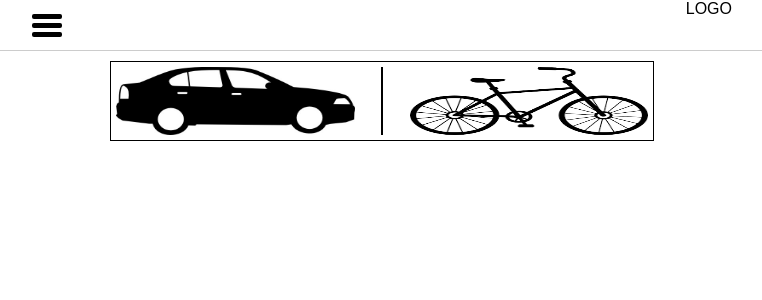
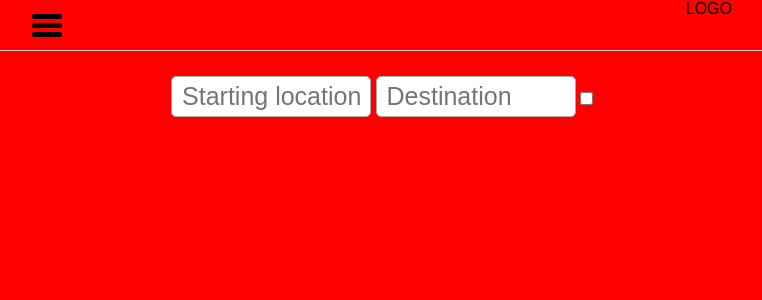
Before and after one commit to cjntifo/pedal-plan, a PHP site: page / in a window 1280 px wide. Shown: the top 300 px of the page, without its empty margins (258-1020 px from the left). Run offline with PHP 8.4, Linux system fonts and the light colour scheme; some libraries are stand-ins or nearby versions.

Commit message:
IE Testing

```diff
--- a/css/bodystyle.css
+++ b/css/bodystyle.css
@@ -2,6 +2,7 @@
 	width: 700px;
 	margin: 0 auto;
 	padding: 10px;
+	text-align: center;
 }
 .selector .car {
 	background: url('../images/car.png');
@@ -30,3 +31,14 @@
 	padding: 5px;
 	border: solid 1px;
 }
+input[type=text] {
+	background: white;
+	padding: 5px 10px;
+	border: solid 1px #aaa;
+	font-size: 25px;
+	border-radius: 5px;
+	width: 200px;
+}
+.input-container {
+	margin-top: 15px;
+}
--- /dev/null
+++ b/css/notiestyle.css
@@ -0,0 +1,3 @@
+* {
+	background: red;
+}
--- a/index.html
+++ b/index.html
@@ -7,7 +7,11 @@
 	<link rel="stylesheet" type="text/css" href="css/navstyle.css" />
 	<link rel="stylesheet" type="text/css" href="css/bodystyle.css" />
 	<link rel="stylesheet" type="text/css" href="css/responsivestyle.css" />
+	<!--[IF !IE]><!-->
+	<link rel="stylesheet" type="text/css" href="css/notiestyle.css" />
+	<!--<![endif]-->
 	<script type="text/javascript" src="js/script.js"></script>
+	<script type="text/javascript" src="https://maps.googleapis.com/maps/api/js?libraries=places"></script>
 </head>
 <body>
 	<div class="navbar">
@@ -26,9 +30,16 @@
 		</div>
 	</div>
 	<div class="container">
-		<div class="selector">
+		<!--<div class="selector">
 			<div class="option car"></div>
 			<div class="option bike"></div>
+		</div>-->
+		<div class="input-container">
+			<form action="">
+				<input type="text" name='start' placeholder="Starting location" />
+				<input type="text" name='end' placeholder="Destination" />
+				<input type="checkbox"
+			</form>
 		</div>
 	</div>
 </body>
```
